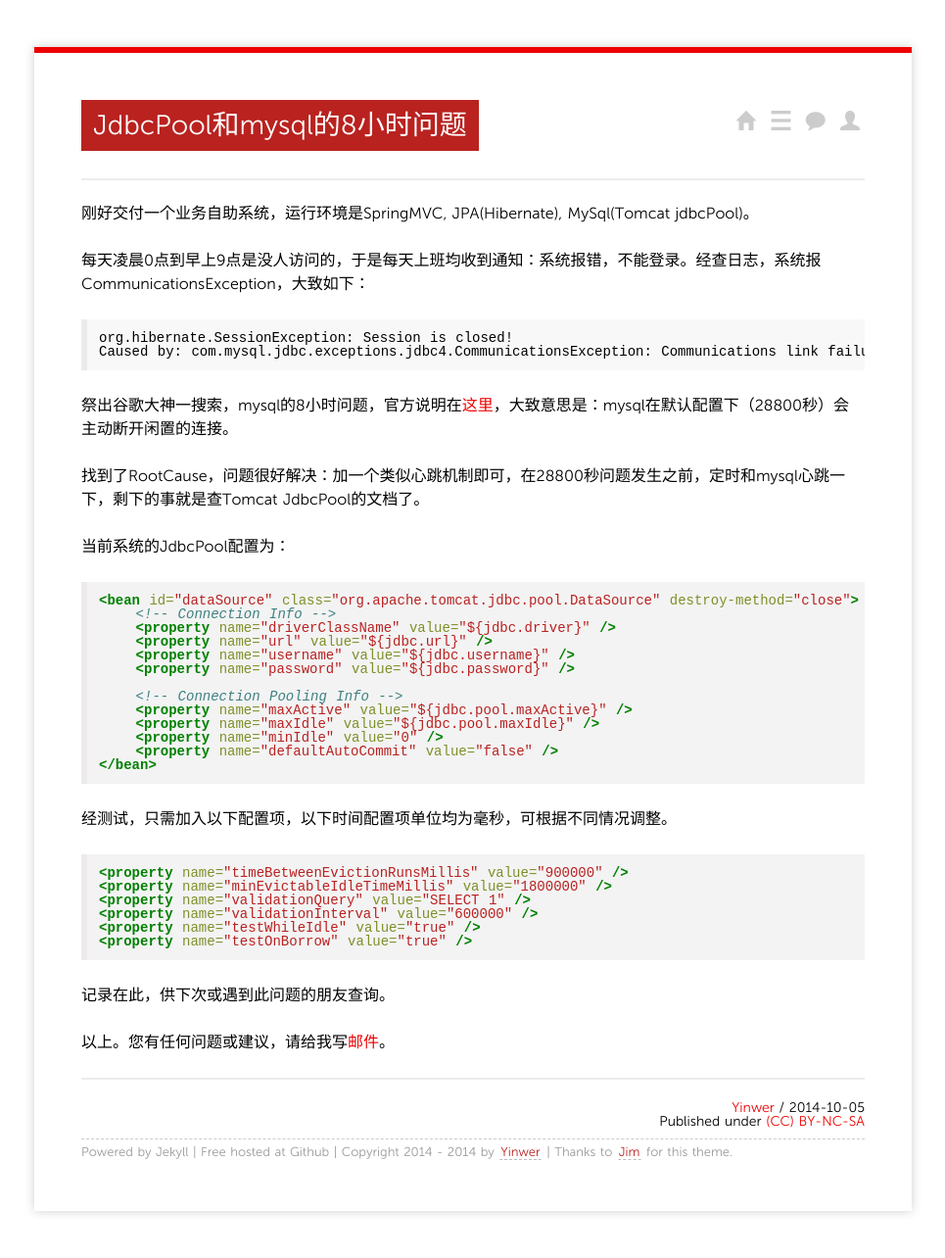
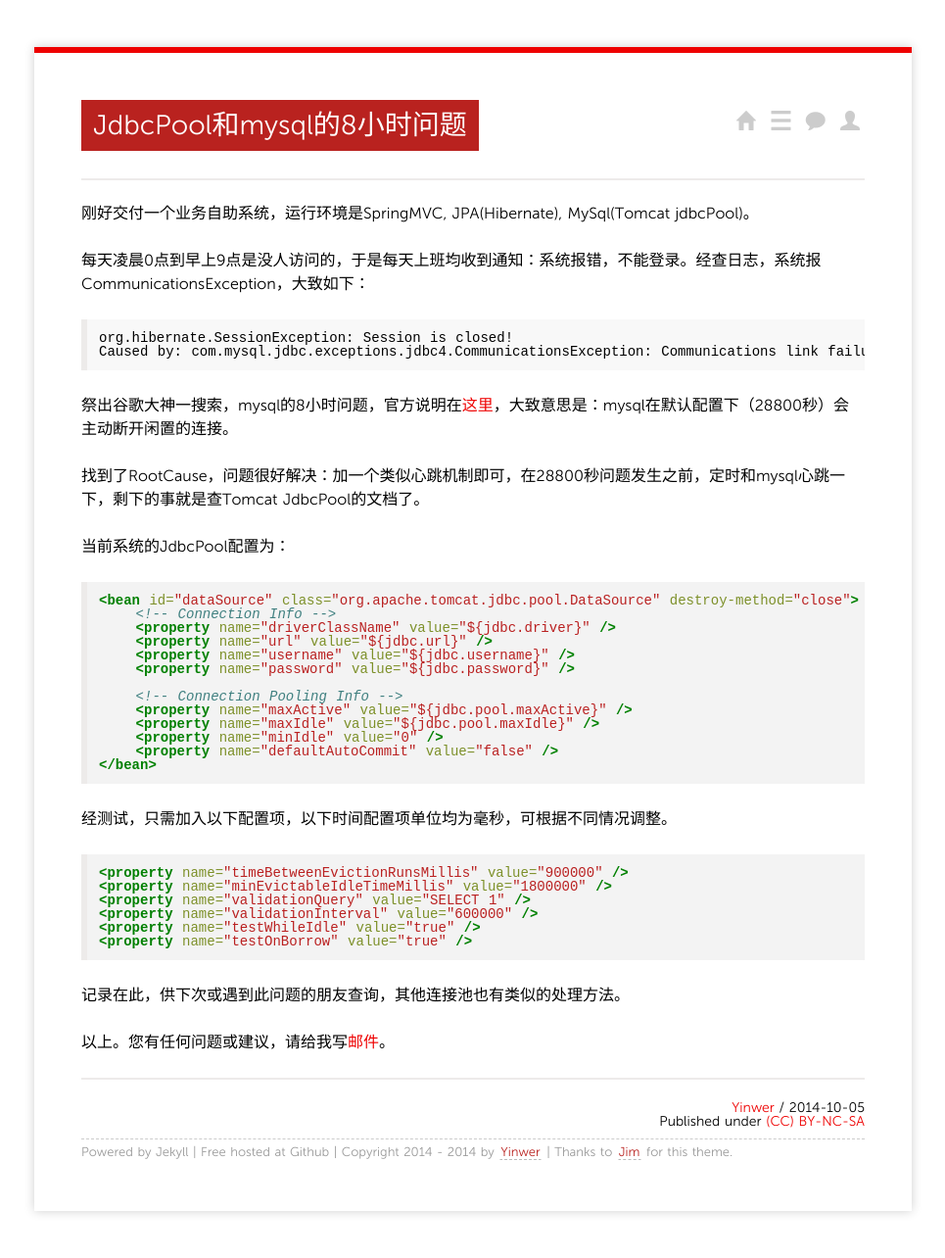
Before and after one commit to yinwer81/yinwer81.github.com, a Jekyll site: the page built from _posts/2014/2014-10-05-tomcatjdbc-mysql-8hproblem.md, in a window 1280 px wide. Shown: the whole page at 98% size, without its empty margins (157-1122 px from the left). Built offline with Jekyll 4.4.1, drawn with Linux system fonts in a browser that asks for light colours; nearby versions of some CDN libraries; Markdown is read by kramdown in place of the engine named in the settings; comment, search, counter and statistics services are not loaded.

Commit message:
add tomcatjdbc-mysql-8hours

```diff
--- a/_posts/2014/2014-10-05-tomcatjdbc-mysql-8hproblem.md
+++ b/_posts/2014/2014-10-05-tomcatjdbc-mysql-8hproblem.md
@@ -42,6 +42,6 @@ categories: programming
 <property name="testOnBorrow" value="true" />
 {% endhighlight %}
 
-记录在此，供下次或遇到此问题的朋友查询。
+记录在此，供下次或遇到此问题的朋友查询，其他连接池也有类似的处理方法。
 
 以上。您有任何问题或建议，请给我写[邮件](mailto:yinwer81@gmail.com)。
```
